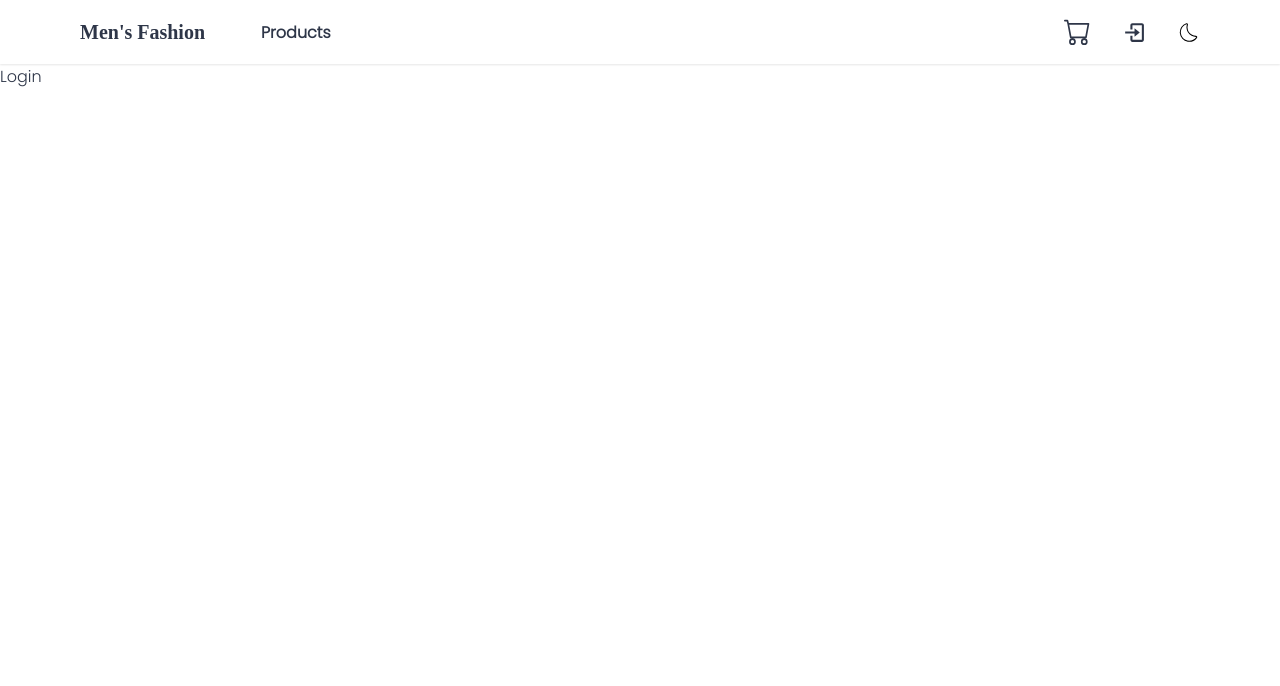
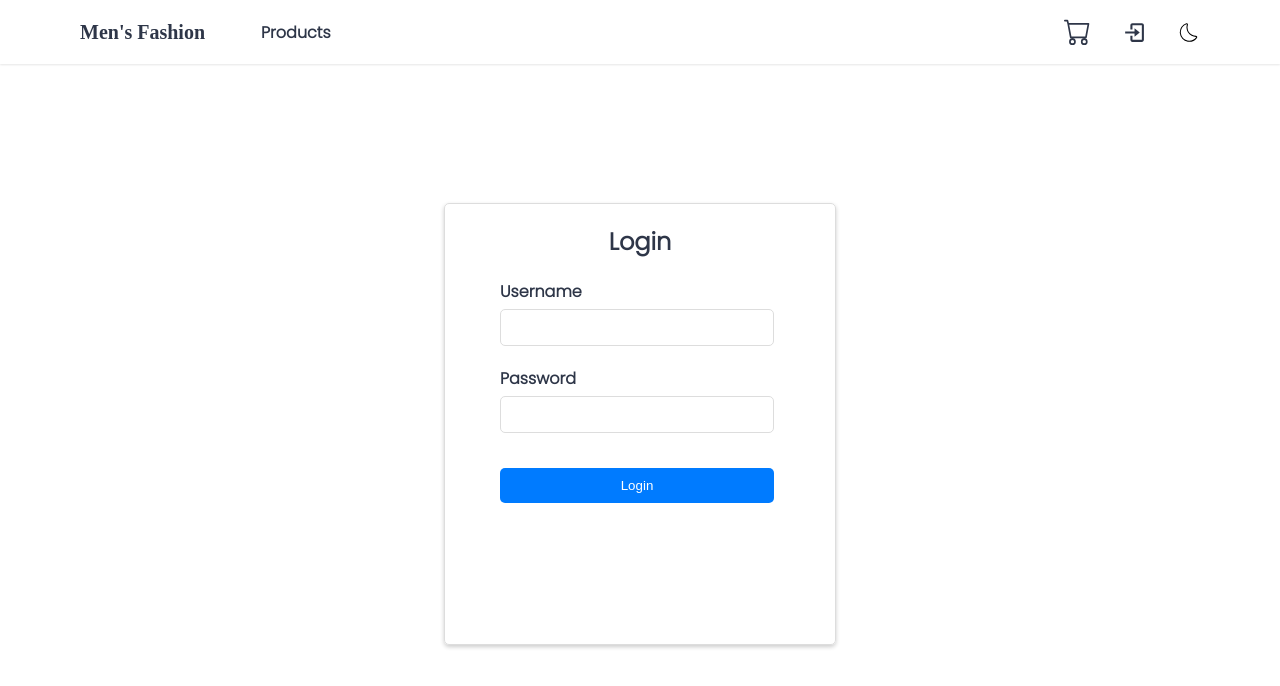
Before and after one commit to krishukr01/Ecommerce, a React (Vite) app in the folder Ecommerce/: page /login in a window 1280 px wide. Shown: the top 686 px of the page. Built offline with nearby package versions, Linux system fonts and the light colour scheme; no server answers; a web font is replaced by a local one.

Commit message:
Git Page added

```diff
--- a/Ecommerce/package.json
+++ b/Ecommerce/package.json
@@ -19,8 +19,7 @@
     "react-dom": "^18.2.0",
     "react-router": "^6.17.0",
     "react-router-dom": "^6.17.0",
-    "sweetalert2": "^11.7.32",
-    "sweetalert2-react-content": "^5.0.7"
+    "sweetalert2": "^11.7.32"
   },
   "devDependencies": {
     "@types/react": "^18.2.15",
--- a/Ecommerce/src/components/Product Card/ProductCard.jsx
+++ b/Ecommerce/src/components/Product Card/ProductCard.jsx
@@ -2,9 +2,9 @@
 
 import axios from "axios";
 import styles from "./ProductCard.module.css";
+import Swal from "sweetalert2";
 
 import { FaCartPlus } from "react-icons/fa";
-import Swal from "sweetalert2";
 export const ProductCard = ({ product, handleIncCartCount }) => {
   const { title, discounted_price, images, rating } = product;
 
--- a/Ecommerce/src/pages/Cart/Cart.jsx
+++ b/Ecommerce/src/pages/Cart/Cart.jsx
@@ -1,5 +1,6 @@
 import styles from "./Cart.module.css";
 import axios from "axios";
+import Swal from "sweetalert2";
 
 import { CartCard } from "../../components/Cart Card/CartCard";
 import { useLoaderData, useRevalidator } from "react-router";
@@ -7,14 +8,11 @@ import { useState } from "react";
 import { useContext } from "react";
 import { CartContext } from "../../context/CartContext";
 import { INC } from "../../constants";
-import Swal from "sweetalert2";
-// import withReactContent from "sweetalert2-react-content";
 
 export const Cart = () => {
   const data = useLoaderData();
   const { revalidate } = useRevalidator();
   const { handleDecCartCount } = useContext(CartContext);
-  // const MySwal = withReactContent(Swal);
 
   const [dataObj, setDataObj] = useState(
     data.map((item) => ({
@@ -58,6 +56,7 @@ export const Cart = () => {
   };
 
   const handleCheckout = () => {
+    if (data.length) {
       Swal.fire({
         title: "Are you sure?",
         text: "You want to checkout",
@@ -68,6 +67,9 @@ export const Cart = () => {
         confirmButtonText: "Yes",
       }).then((result) => {
         if (result.isConfirmed) {
+          for (let i = 0; i < data.length; i++) {
+            handleDeleteFromCart(data[i].id);
+          }
           Swal.fire(
             "Order Placed",
             "Your order is placed successfully.",
@@ -75,18 +77,19 @@ export const Cart = () => {
           );
         }
       });
+    }
   };
 
   return (
     <main className={styles.container}>
       <section>
-        {data.map((item, index) => (
+        {data.map((product, index) => (
           <CartCard
             handleDeleteFromCart={handleDeleteFromCart}
             handleQuantityChange={handleQuantityChange}
             quantity={dataObj[index]?.quantity}
-            product={item}
-            key={item.id}
+            product={product}
+            key={product.id}
           />
         ))}
         <section className={styles.product}>
--- a/Ecommerce/src/pages/Login/Login.jsx
+++ b/Ecommerce/src/pages/Login/Login.jsx
@@ -1,3 +1,22 @@
+import styles from "./Login.module.css";
+
 export const Login = () => {
-  return <main>Login</main>;
+  return (
+    <section className={styles.loginPage}>
+      <div className={styles.loginForm}>
+        <h2>Login</h2>
+        <form className={styles.formContainer}>
+          <div className={styles.formGroup}>
+            <label htmlFor="username">Username</label>
+            <input type="text" id="username" className={styles.input} />
+          </div>
+          <div className={styles.formGroup}>
+            <label htmlFor="password">Password</label>
+            <input type="password" id="password" className={styles.input} />
+          </div>
+          <button className={styles.submitButton}>Login</button>
+        </form>
+      </div>
+    </section>
+  );
 };
--- /dev/null
+++ b/Ecommerce/src/pages/Login/Login.module.css
@@ -0,0 +1,60 @@
+.loginPage {
+  display: flex;
+  justify-content: center;
+  align-items: center;
+  height: 90vh;
+}
+
+.loginForm {
+  border: 1px solid #ddd;
+  padding: 20px;
+  border-radius: 5px;
+  box-shadow: 0px 2px 4px rgba(0, 0, 0, 0.2);
+  min-width: 350px;
+  height: 50vh;
+}
+
+h2 {
+  text-align: center;
+}
+
+.formGroup {
+  margin: 20px 0;
+}
+
+label {
+  display: block;
+  margin-bottom: 5px;
+  font-weight: 600;
+}
+
+.input {
+  width: 80%;
+  padding: 10px;
+  border: 1px solid #ddd;
+  border-radius: 5px;
+  outline: none;
+  background-color: transparent;
+}
+
+.submitButton {
+  width: 87%;
+  background-color: #007bff;
+  color: #fff;
+
+  border: none;
+  padding: 10px;
+  border-radius: 5px;
+  cursor: pointer;
+  margin-top: 15px;
+}
+
+.submitButton:hover {
+  background-color: #0056b3;
+}
+
+.formContainer {
+  width: 90%;
+  margin: auto;
+  margin-left: 35px;
+}
```
Also changed, not shown: 1 other file (tests, documents, lock files or other folders). Lines whose indentation alone changed are shown as unchanged.
